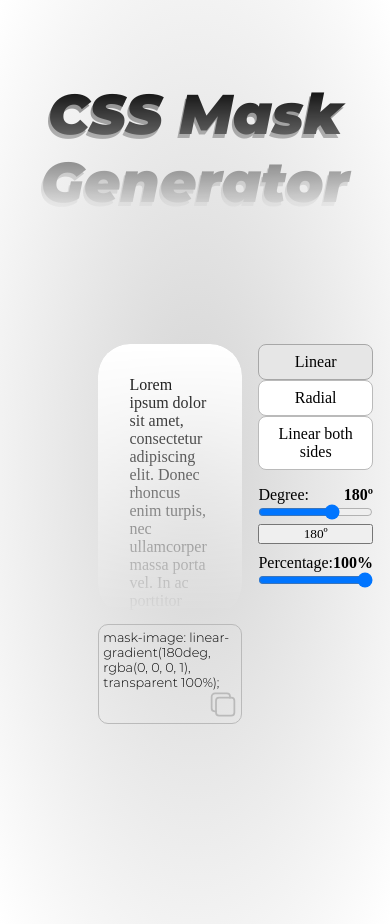
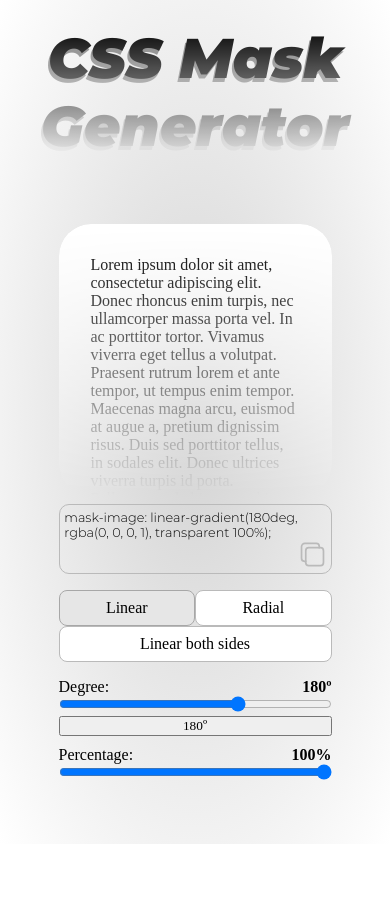
Before and after one commit to leonardodimarchi/mask-gradient-css-generator, a React (Create React App) app: page / in a window 390 px wide. After the commit the page ends 844 px from the top, so only its background shows below. Built offline with nearby package versions, Linux system fonts and the light colour scheme; a web font is replaced by a local one.

Commit message:
update(main): adding more responsiveness

```diff
--- a/src/App.scss
+++ b/src/App.scss
@@ -1,6 +1,14 @@
 main {
+  height: 100vh;
+  width: 100vw;
+
+  overflow-y: auto;
+
   h1 {
+    margin-top: 5rem;
     margin-bottom: 8rem;
+
+    padding: 0 2rem;
 
     font-weight: bolder;
     font-style: italic;
@@ -10,15 +18,34 @@ main {
 
     filter: drop-shadow(-2px 4px 0px gray);
     mask-image: linear-gradient(180deg, rgba(0, 0, 0, 1), transparent 100%);
+
+    @media(max-width: 658px) {
+      margin-top: 1.5rem;
+      margin-bottom: 4rem;
+    }
+
+    @media(max-width: 380px) {
+      font-size: 3rem;
+    }
   }
 
   section {
     display: grid;
     grid-template-columns: 2fr 1fr;
+    gap: 1rem;
+
     width: 50%;
     margin: auto;
 
-    gap: 1rem;
+    @media(max-width: 1024px) {
+      width: 70%;
+    }
+
+    @media(max-width: 658px) {
+      grid-template-columns: auto;
+
+      margin-bottom: 2rem;
+    }
 
     article {
       display: flex;
--- a/src/index.scss
+++ b/src/index.scss
@@ -9,11 +9,6 @@
 body {
   display: flex;
   justify-content: center;
-
-  margin-top: 5rem;
-
-  width: 100vw;
-  height: 100vh;
 
   overflow: hidden;
   background: radial-gradient(lightgray, white);
```
